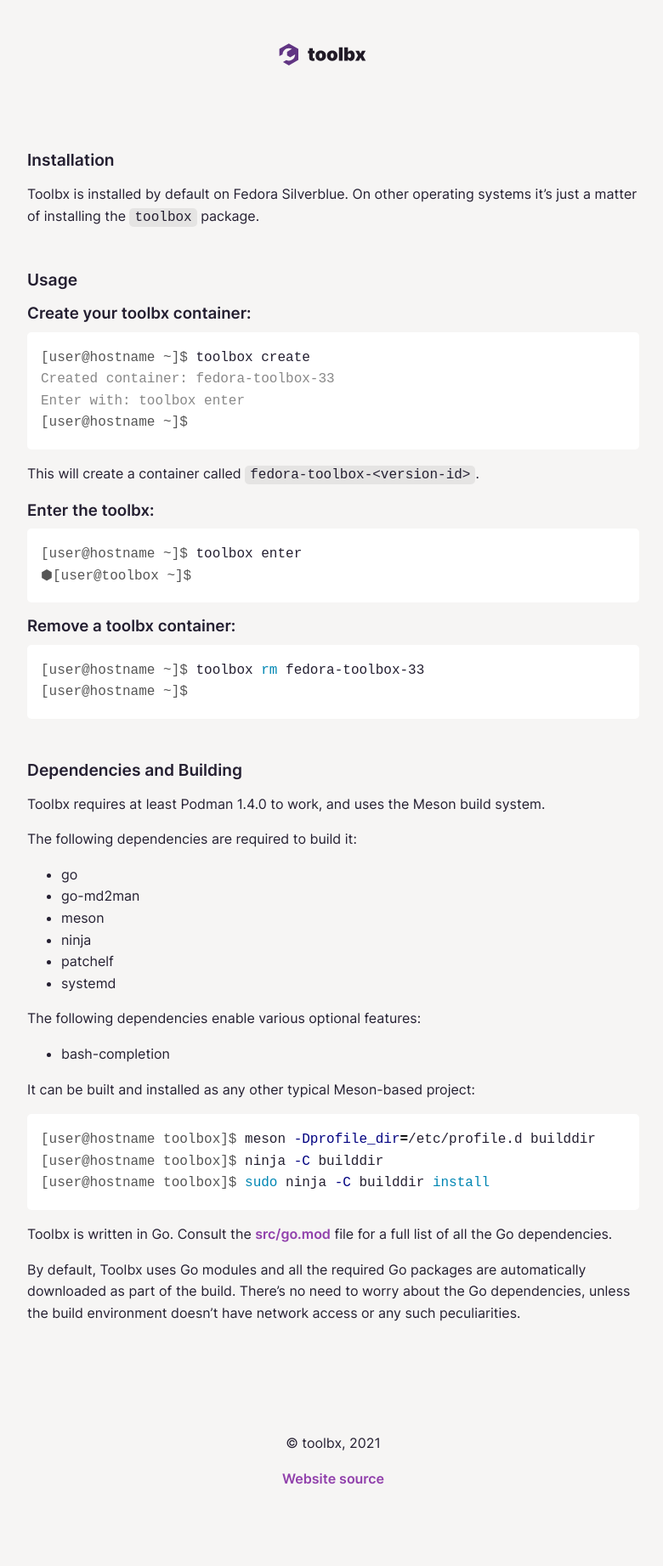
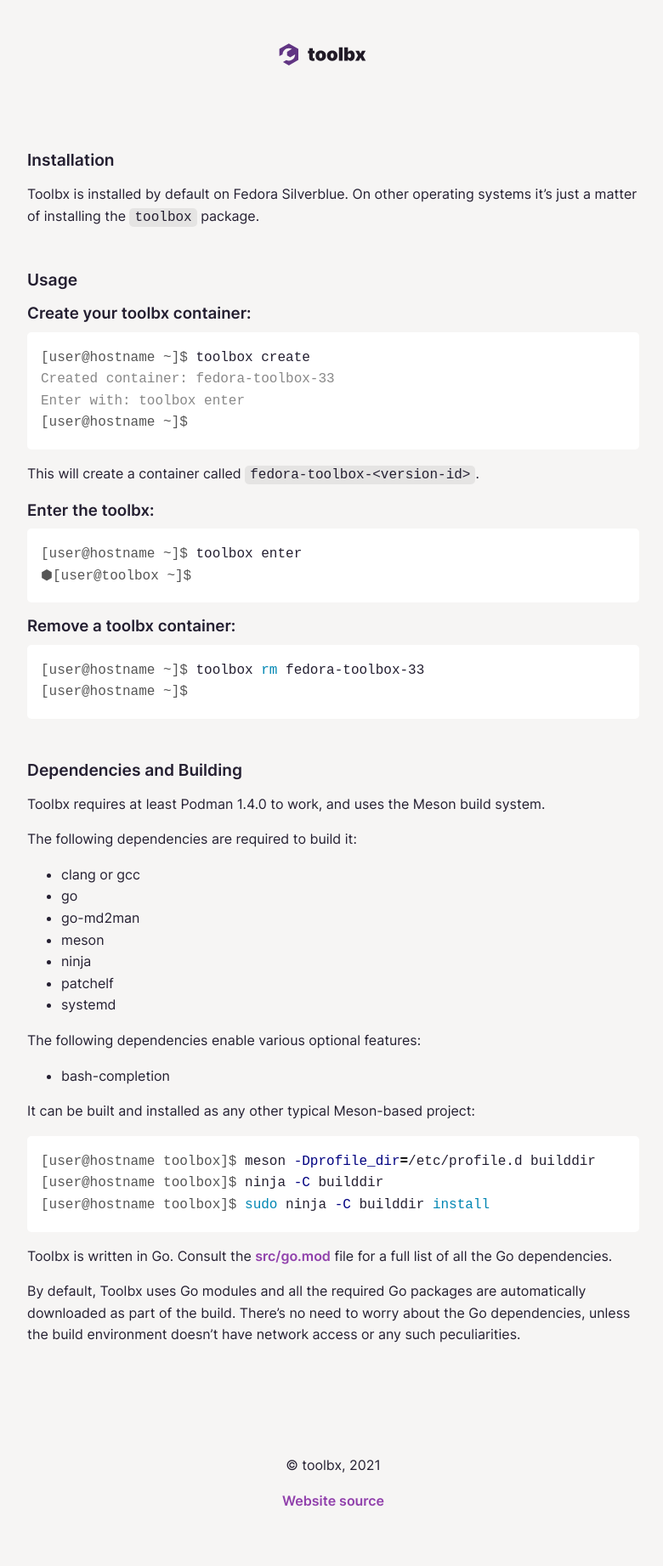
Before and after one commit to containers/containertoolbx.org, a Jekyll site: the page built from install.md, in a window 1280 px wide. Shown: the whole page at 85% size, without its empty margins (248-1028 px from the left). Built offline with Jekyll 4.4.1, drawn with Linux system fonts in a browser that asks for light colours; before the commit the page ends 1818 px from its top, so only the background shows below that.

Commit message:
Add clang or gcc to the list of build dependencies
See:
https://github.com/containers/toolbox/commit/c8aaed52c547e24e
https://github.com/containers/toolbox/pull/923

```diff
--- a/install.md
+++ b/install.md
@@ -34,6 +34,7 @@
 Toolbx requires at least Podman 1.4.0 to work, and uses the Meson build system.
 
 The following dependencies are required to build it:
+- clang or gcc
 - go
 - go-md2man
 - meson
```
